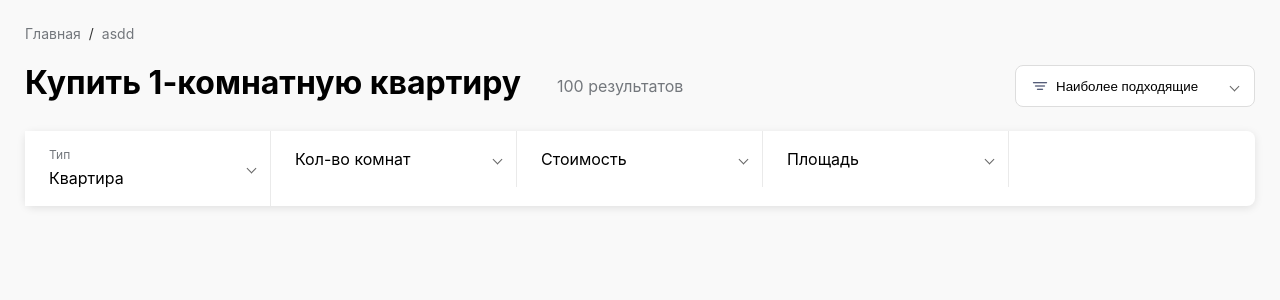
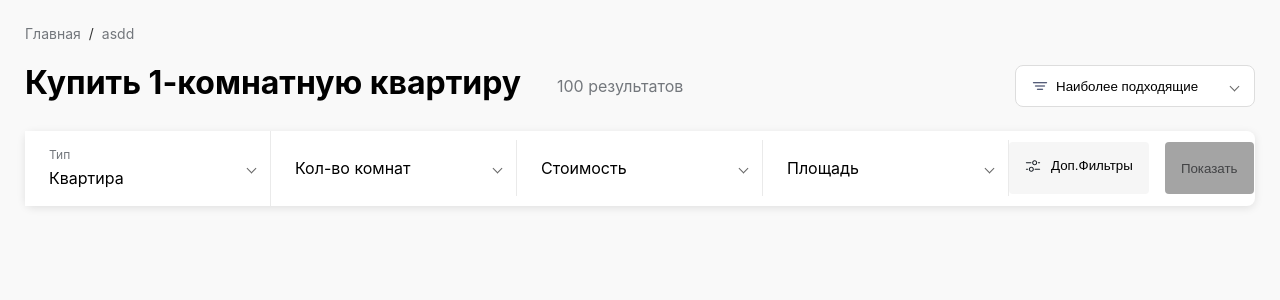
Before and after one commit to inokent10/ECRZ-project, a React (Create React App) app: page / in a window 1280 px wide. Shown: the top 300 px of the page. Built offline with nearby package versions, Linux system fonts and the light colour scheme.

Commit message:
feat: добавит кнопки для фильтрации

```diff
--- /dev/null
+++ b/src/components/filter/add-filters-icon.tsx
@@ -0,0 +1,23 @@
+import { JSX } from "react";
+
+function AddFiltersIcon(): JSX.Element {
+    return (
+        <svg width="16" height="16" viewBox="0 0 16 16" fill="none" xmlns="http://www.w3.org/2000/svg">
+        <g clip-path="url(#clip0_10680_6998)">
+        <path fill-rule="evenodd" clip-rule="evenodd" d="M12.1666 4.66663C12.1666 6.04734 11.0474 7.16663 9.66665 7.16663C8.28593 7.16663 7.16665 6.04734 7.16665 4.66663C7.16665 3.28591 8.28593 2.16663 9.66665 2.16663C11.0474 2.16663 12.1666 3.28591 12.1666 4.66663ZM9.66665 6.16663C10.4951 6.16663 11.1666 5.49505 11.1666 4.66663C11.1666 3.8382 10.4951 3.16663 9.66665 3.16663C8.83822 3.16663 8.16665 3.8382 8.16665 4.66663C8.16665 5.49505 8.83822 6.16663 9.66665 6.16663Z" fill="#161C24"/>
+        <path fill-rule="evenodd" clip-rule="evenodd" d="M3.83331 11.3333C3.83331 12.714 4.9526 13.8333 6.33331 13.8333C7.71403 13.8333 8.83331 12.714 8.83331 11.3333C8.83331 9.95258 7.71403 8.83329 6.33331 8.83329C4.9526 8.83329 3.83331 9.95258 3.83331 11.3333ZM6.33331 12.8333C5.50489 12.8333 4.83331 12.1617 4.83331 11.3333C4.83331 10.5049 5.50489 9.83329 6.33331 9.83329C7.16174 9.83329 7.83331 10.5049 7.83331 11.3333C7.83331 12.1617 7.16174 12.8333 6.33331 12.8333Z" fill="#161C24"/>
+        <path d="M9.49998 11.3056C9.49998 11.0295 9.72384 10.8056 9.99998 10.8056H14.6666C14.9428 10.8056 15.1666 11.0295 15.1666 11.3056C15.1666 11.5818 14.9428 11.8056 14.6666 11.8056H9.99998C9.72384 11.8056 9.49998 11.5818 9.49998 11.3056Z" fill="#161C24"/>
+        <path d="M5.99998 4.13897C6.27612 4.13897 6.49998 4.36283 6.49998 4.63897C6.49998 4.91512 6.27612 5.13897 5.99998 5.13897L1.33331 5.13897C1.05717 5.13897 0.833313 4.91511 0.833313 4.63897C0.833313 4.36283 1.05717 4.13897 1.33331 4.13897L5.99998 4.13897Z" fill="#161C24"/>
+        <path d="M0.833313 11.3056C0.833313 11.0295 1.05717 10.8056 1.33331 10.8056H2.66665C2.94279 10.8056 3.16665 11.0295 3.16665 11.3056C3.16665 11.5818 2.94279 11.8056 2.66665 11.8056H1.33331C1.05717 11.8056 0.833313 11.5818 0.833313 11.3056Z" fill="#161C24"/>
+        <path d="M14.6666 4.13897C14.9428 4.13897 15.1666 4.36283 15.1666 4.63897C15.1666 4.91512 14.9428 5.13897 14.6666 5.13897H13.3333C13.0572 5.13897 12.8333 4.91512 12.8333 4.63897C12.8333 4.36283 13.0572 4.13897 13.3333 4.13897H14.6666Z" fill="#161C24"/>
+        </g>
+        <defs>
+        <clipPath id="clip0_10680_6998">
+        <rect width="16" height="16" rx="5" fill="white"/>
+        </clipPath>
+        </defs>
+        </svg>
+    )
+}
+
+export default AddFiltersIcon;
--- a/src/components/filter/dropdowns.tsx
+++ b/src/components/filter/dropdowns.tsx
@@ -72,7 +72,11 @@ const RoomsDropdown = ({ selectedValue, onReset, onApply }: RoomsDropdownProps)
         <button className={styles.resetButton} onClick={onReset}>
           Сбросить
         </button>
-        <button className={styles.applyButton} onClick={handleApply}>
+              <button
+                  className={`${styles.applyButton} ${localSelected.length === 0 ? styles.isDisabledButton : ''}`}
+                  onClick={handleApply}
+                  disabled={localSelected.length === 0}
+              >
           Применить
         </button>
       </div>
@@ -124,7 +128,11 @@ const CheckboxDropdown = ({ options, selectedValue, onReset, onApply }: checkbox
         <button className={styles.resetButton} onClick={onReset}>
           Сбросить
         </button>
-        <button className={styles.applyButton} onClick={handleApply}>
+              <button
+                  className={`${styles.applyButton} ${localSelected.length === 0 ? styles.isDisabledButton : ''}`}
+                  onClick={handleApply}
+                  disabled={localSelected.length === 0}
+              >
           Применить
         </button>
       </div>
@@ -140,8 +148,10 @@ const RangeDropdown = ({
     onReset,
     onApply
 }: RangeDropdownProps) => {
-  const [minValue, setMinValue] = useState("");
+    const [minValue, setMinValue] = useState("");
     const [maxValue, setMaxValue] = useState("");
+
+    const isDisabled = minValue === "" && maxValue === "";
 
     useEffect(() => {
         setMinValue(valueMin);
@@ -194,7 +204,10 @@ const RangeDropdown = ({
         <button className={styles.resetButton} onClick={onReset}>
           Сбросить
         </button>
-        <button className={styles.applyButton} onClick={handleApply}>
+              <button
+                  className={`${styles.applyButton} ${isDisabled ? styles.isDisabledButton : ''}`}
+                  onClick={handleApply}
+              >
           Применить
         </button>
       </div>
--- a/src/components/filter/filter.module.scss
+++ b/src/components/filter/filter.module.scss
@@ -4,6 +4,8 @@
 
 .filter {
   display: flex;
+  justify-content: space-evenly;
+  align-items: center;
   background-color: white;
   border-radius: 8px;
   overflow: visible;
@@ -12,6 +14,33 @@
 
 .filterItem {
   position: relative;
+  z-index: 1;
+}
+
+.filterButtonsWrapper {
+  display: flex;
+  width: 264px;
+  height: 52px;
+  gap: 16px;
+
+  .filterShowButton {
+    background-color: #161C24;
+    color: #FFFFFF;
+    padding: 16px;
+    border: none;
+    border-radius: 4px;
+    cursor: pointer;
+  }
+
+  .filterMoreButton {
+    display: flex;
+    gap: 10px;
+    background-color: #F6F6F6;
+    padding: 16px;
+    border-radius: 4px;
+    border: none;
+    cursor: pointer;
+  }
 }
 
 .select {
@@ -168,6 +197,9 @@
 
     input[type="checkbox"] {
       margin-right: 12px;
+      width: 18px;
+      height: 18px;
+      cursor: pointer;
     }
 
     label {
@@ -271,7 +303,7 @@
 .dropdownContent {
   position: absolute;
   top: 100%;
-  z-index: 100;
+  z-index: 10000;
   background: white;
   border: 1px solid #ccc;
   border-radius: 8px;
@@ -284,3 +316,9 @@
 .typeDropdownContent {
   width: 195px !important;
 }
+
+.isDisabledButton {
+  background-color: #4444447b !important;
+  color: #424345 !important;
+  cursor: not-allowed !important;
+}
--- a/src/components/filter/filter.tsx
+++ b/src/components/filter/filter.tsx
@@ -1,8 +1,9 @@
-import React, { JSX, useState } from "react";
+import React, { JSX, useEffect, useState } from "react";
 import styles from './filter.module.scss';
 import { DYNAMIC_FIELD_OPTIONS, PropertyTypeEnum, TYPE_DISPLAY_NAMES, TYPE_OPTIONS } from "components/const";
 import { getDynamicLabel } from "./utils";
 import { Dropdown, RoomsDropdown, CheckboxDropdown, RangeDropdown } from "./dropdowns";
+import AddFiltersIcon from "./add-filters-icon";
 
 function Filter(): JSX.Element {
   const [selectedType, setSelectedType] = useState<PropertyTypeEnum>(PropertyTypeEnum.Apartments);
@@ -17,6 +18,25 @@ function Filter(): JSX.Element {
 
   const isOpen = (name: string) => openDropdown === name;
   const closeDropdowns = () => setOpenDropdown(null);
+
+  useEffect(() => {
+    const handleClickOutside = (e: MouseEvent) => {
+      const target = e.target as HTMLElement;
+
+      if (!target.closest(`.${styles.filterItem}, .${styles.dropdownContent}`)) {
+        closeDropdowns();
+      }
+    };
+
+    if (openDropdown !== null) {
+      document.addEventListener('mousedown', handleClickOutside);
+    }
+
+    return () => {
+      document.removeEventListener('mousedown', handleClickOutside);
+    };
+  }, [openDropdown]);
+
 
   const handleTypeSelect = (displayValue: string, e: React.MouseEvent) => {
     e.stopPropagation();
@@ -171,7 +191,6 @@ function Filter(): JSX.Element {
               placeholder={option.placeholder}
               inactive={option.inactive}
               onToggle={() => toggleDropdown(option.id)}
-              onSelect={() => {}}
             />
 
             {isOpen(option.id) && (
@@ -181,6 +200,16 @@ function Filter(): JSX.Element {
             )}
           </div>
         ))}
+        <div className={styles.filterButtonsWrapper}>
+          <button className={styles.filterMoreButton}>
+            <AddFiltersIcon />
+            <span>Доп.Фильтры</span>
+          </button>
+          <button
+            className={`${styles.filterShowButton} ${styles.isDisabledButton}`}>
+            Показать
+          </button>
+        </div>
       </div>
     </div>
   );
--- a/src/types/filter-types.ts
+++ b/src/types/filter-types.ts
@@ -6,12 +6,10 @@ type DropdownProps = {
     placeholder?: string;
     inactive?: boolean;
     onToggle: () => void;
-    onSelect: (value: string, e: React.MouseEvent) => void;
   }
 
   type RoomsDropdownProps = {
     selectedValue: string[];
-    // onSelect: (value: string) => void;
     onReset: () => void;
     onApply: (value: string[]) => void;
   }
@@ -19,7 +17,6 @@ type DropdownProps = {
   type CheckboxDropdownProps = {
     options: string[];
     selectedValue: string[];
-    // onSelect: (value: string) => void;
     onReset: () => void;
     onApply: (value: string[]) => void;
   }
```
